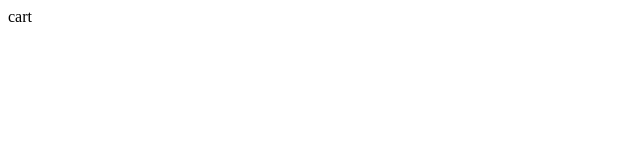
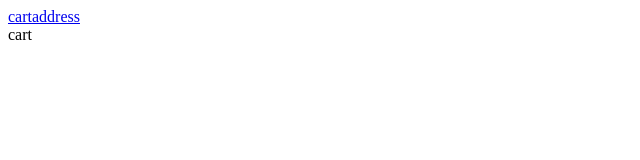
Before and after one commit to xsummersx/vue_moke_framll, a Vue app: page / in a window 1280 px wide. Shown: the top 160 px of the page, without its empty margins (0-640 px from the left). Built offline with nearby package versions, Linux system fonts and the light colour scheme.

Commit message:
router updata

```diff
--- a/src/App.vue
+++ b/src/App.vue
@@ -1,5 +1,7 @@
 <template>
   <div id="app">
+    <router-link class="box" to='/'>cart</router-link>
+    <router-link class="box" to='/address'>address</router-link>
     <router-view></router-view>
   </div>
 </template>
```
